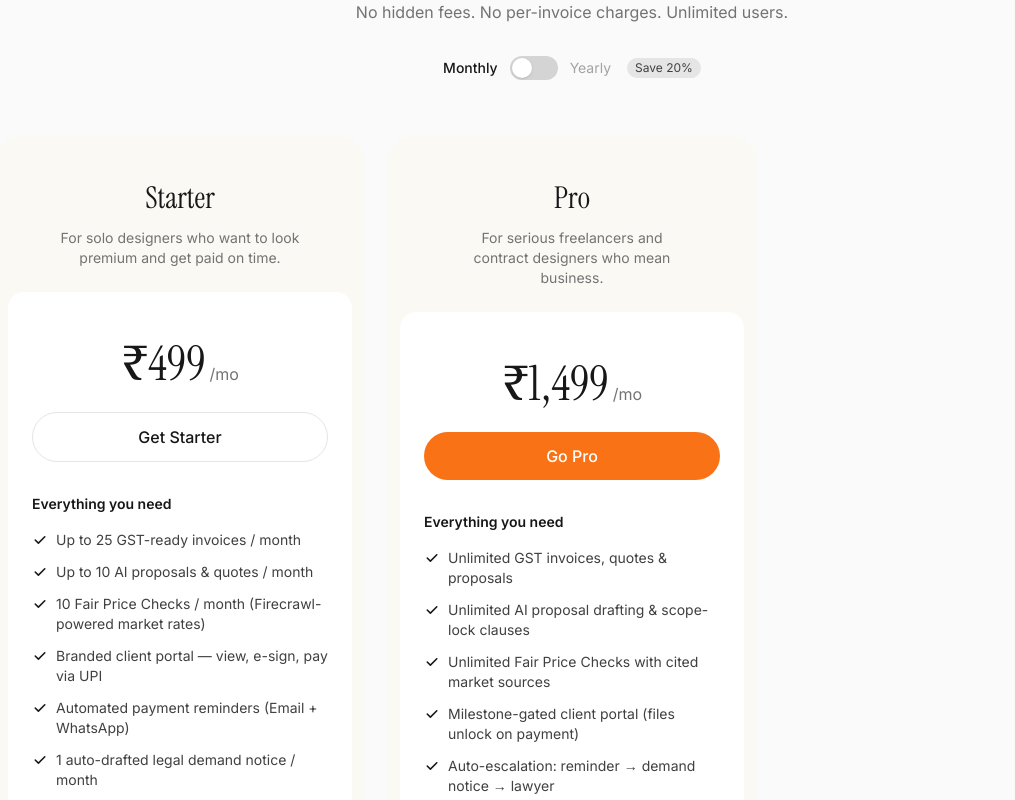
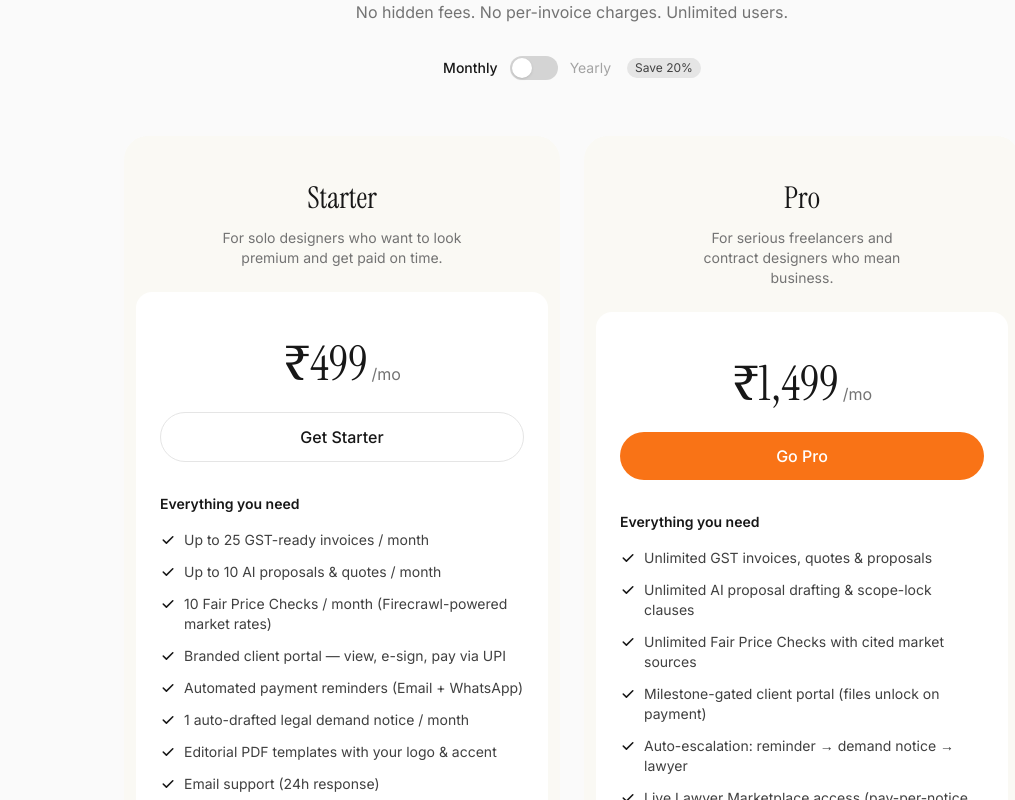
Before and after one commit to ramlimicheal/bond-git, a React (Vite) app: page / in a window 1280 px wide. Shown: the part 3940-4740 px from the top of the page, without its empty margins (68-1083 px from the left). Built offline with nearby package versions, Linux system fonts and the light colour scheme; what @lovable.dev/cloud-auth-js would draw is missing.

Commit message:
Changes
Co-authored-by: ramlimicheal <52813504+ramlimicheal@users.noreply.github.com>

```diff
--- a/components/LandingPage.tsx
+++ b/components/LandingPage.tsx
@@ -338,7 +338,7 @@ const Pricing: React.FC = () => {
             <span className="ml-1 text-xs bg-neutral-200 text-neutral-700 rounded-full px-2 py-0.5">Save 20%</span>
           </div>
         </div>
-        <div className="mt-14 grid md:grid-cols-3 gap-6">
+        <div className="mt-14 grid md:grid-cols-2 gap-6 max-w-4xl mx-auto">
           {PLANS.map(p => {
             const price = yearly
               ? '\u20b9' + Math.round(parseInt(p.price.replace(/[^0-9]/g, ''), 10) * 0.8).toLocaleString('en-IN')
@@ -346,8 +346,6 @@ const Pricing: React.FC = () => {
             const btn =
               p.variant === 'primary'
                 ? 'bg-orange-500 hover:bg-orange-600 text-white'
-                : p.variant === 'dark'
-                ? 'bg-neutral-900 hover:bg-neutral-800 text-white'
                 : 'bg-white border border-neutral-200 hover:border-neutral-300 text-neutral-900';
             return (
               <div key={p.name} className="bg-[#faf9f4] rounded-3xl p-3">
```
